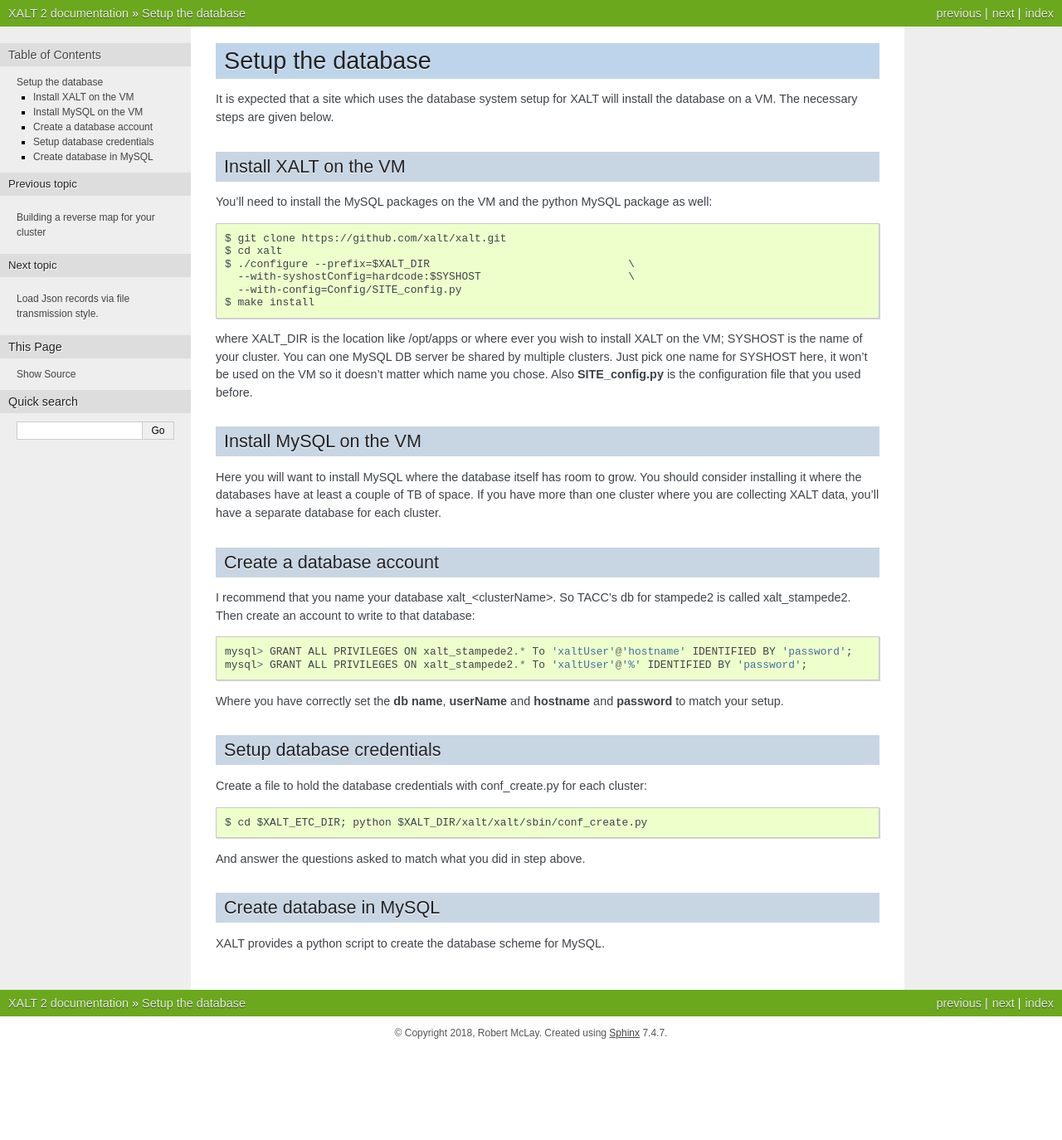
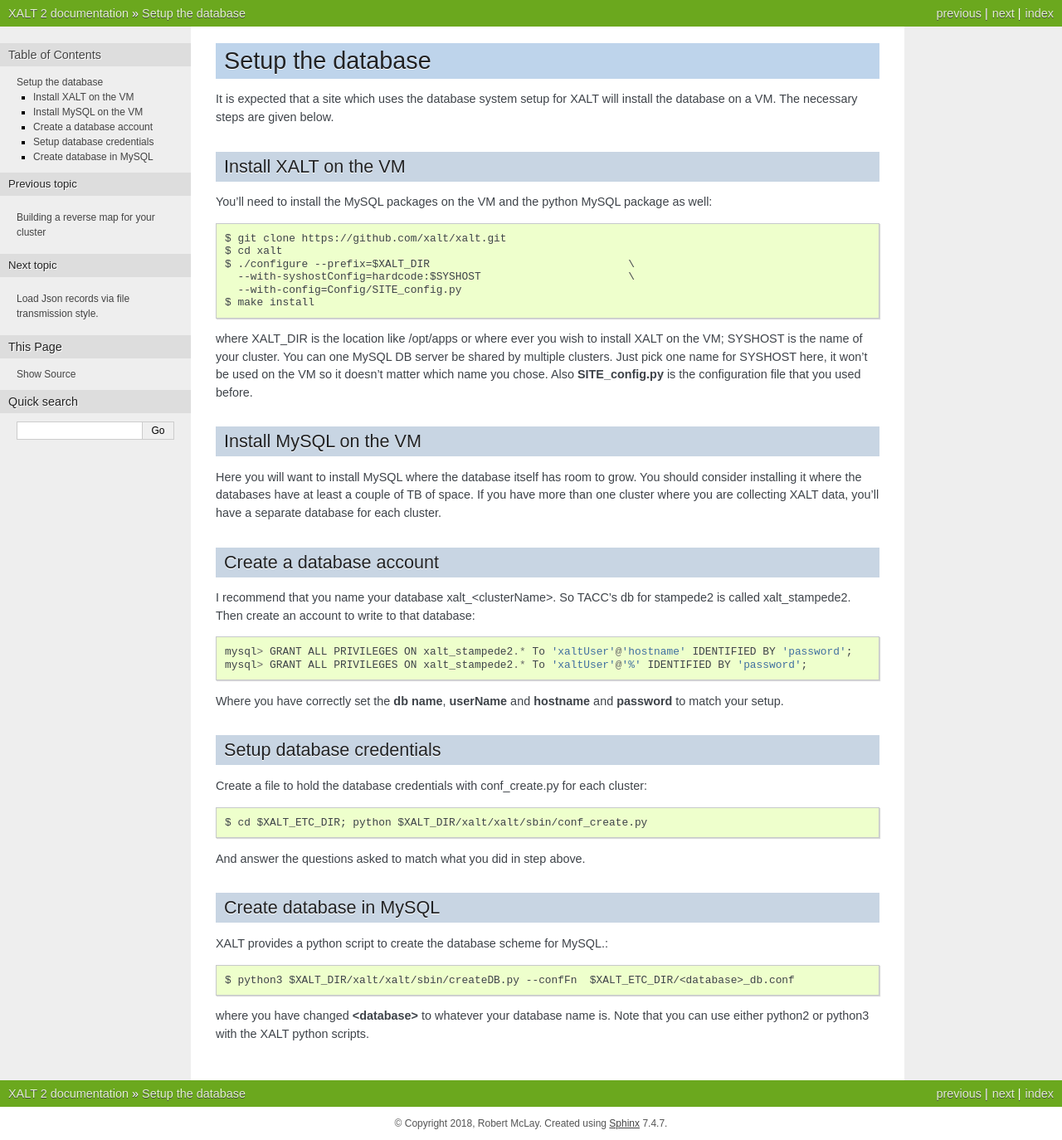
Before and after one commit to xalt/xalt, a Sphinx documentation site: the page built from docs/source/060_setup_db.rst, in a window 1280 px wide. Shown: the whole page at 83% size. Built offline with Sphinx 7.4.7, drawn with Linux system fonts in a browser that asks for light colours; before the commit the page ends 1265 px from its top, so only the background shows below that.

Commit message:
Add comments on how to create the database in the docs

```diff
--- a/docs/source/060_setup_db.rst
+++ b/docs/source/060_setup_db.rst
@@ -61,4 +61,10 @@
 ^^^^^^^^^^^^^^^^^^^^^^^^
 
 XALT provides a python script to create the database scheme for
-MySQL.
+MySQL.::
+
+    $ python3 $XALT_DIR/xalt/xalt/sbin/createDB.py --confFn  $XALT_ETC_DIR/<database>_db.conf
+
+where you have changed **<database>** to whatever your database name
+is. Note that you can use either python2 or python3 with the XALT
+python scripts.
```
